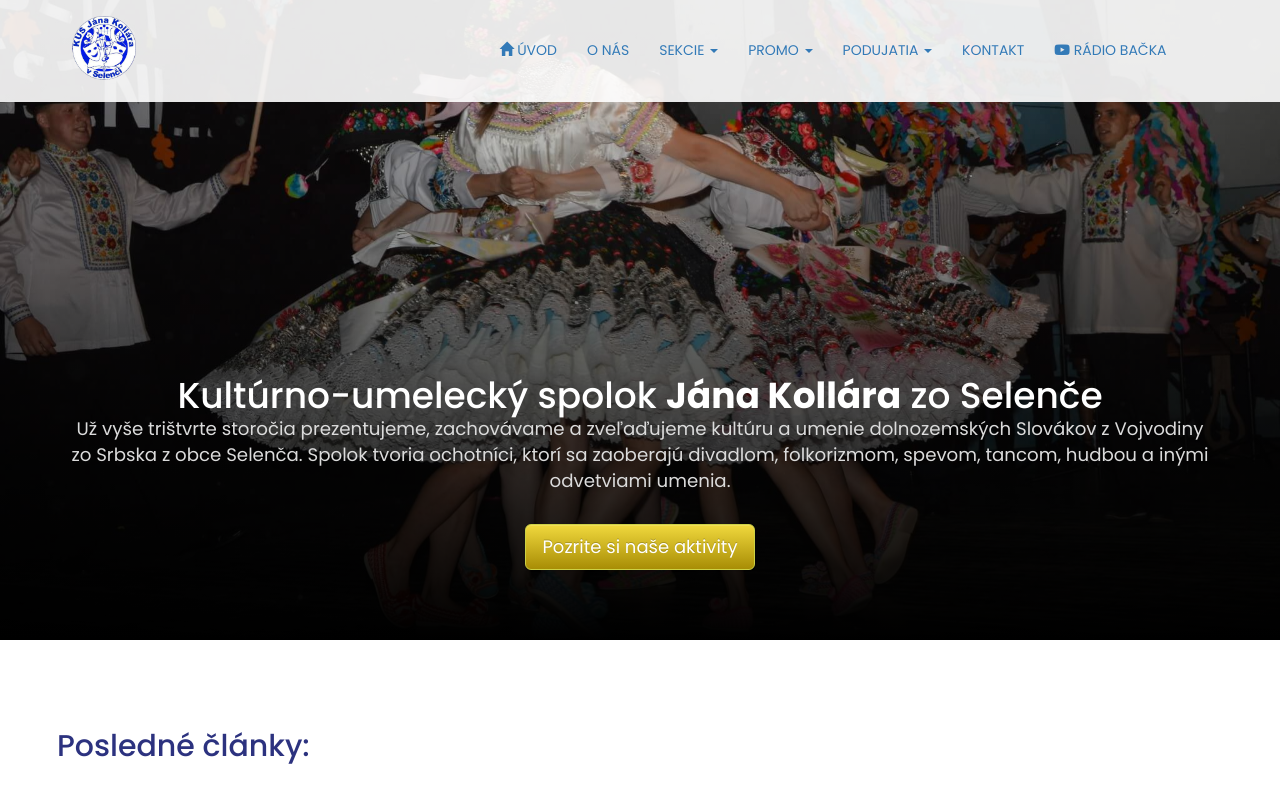
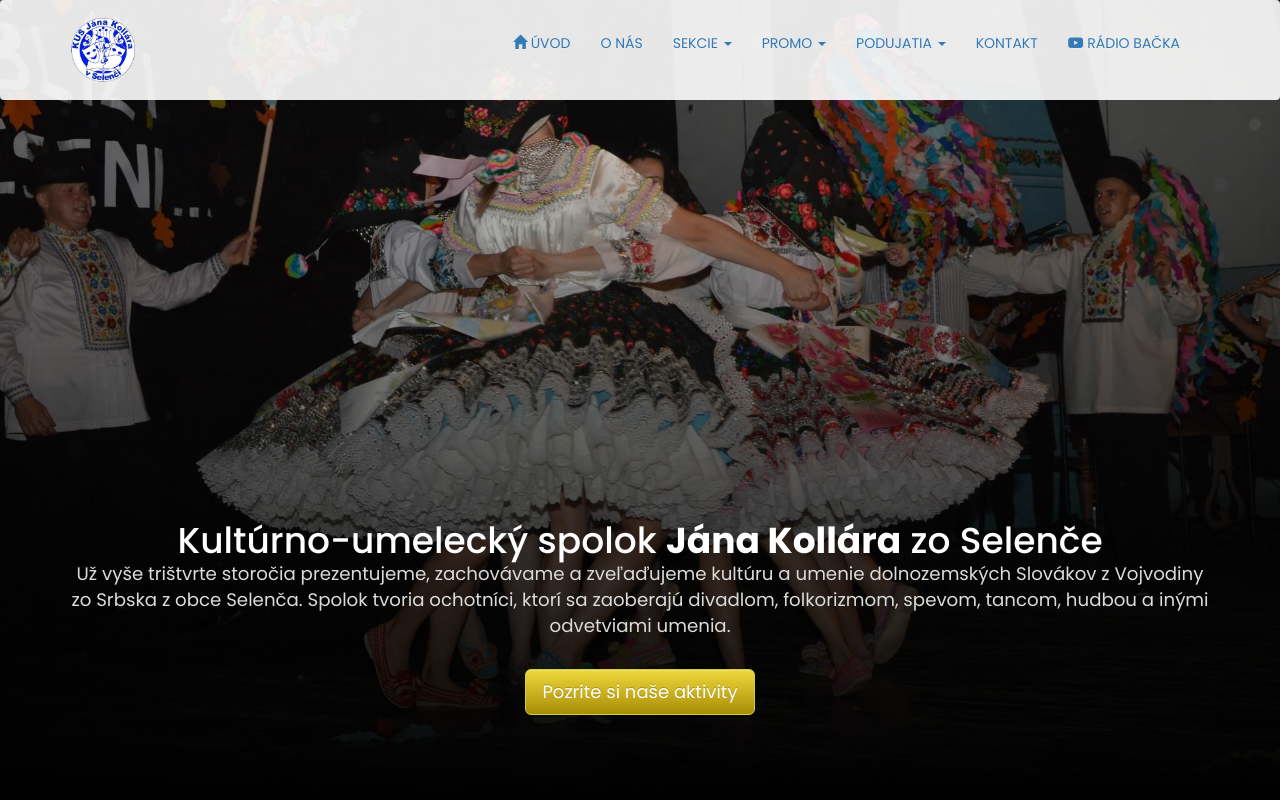
Before and after one commit to beredi/KUS-CMS, a PHP site: page /index.php in a window 1280 px wide. Shown: the top 800 px of the page. Run offline with PHP 8.4, Linux system fonts and the light colour scheme; data comes from the database, SQL or seed files in the repository; some libraries are stand-ins or nearby versions.

Commit message:
navbar refractor

```diff
--- a/includes/navbar.php
+++ b/includes/navbar.php
@@ -1,17 +1,12 @@
-<div class="container-fluid navbar-background">
+<nav class="navbar navbar-background">
     <div class="container">
-        <div class="row top navbar">
-            <div class="col-lg-1 col-lg-offset-0 col-md-1 col-md-offset-0 col-sm-6 col-sm-offset-3 col-xs-6 col-xs-offset-3">
-                <a href="index"><img width="65px" height="65px" src="images/kus-jana-kollara-selenca.png" alt="Kultúrno-umelecký spolok Jána Kollára zo Selenče"></a>
-            </div>
-
         <div class="navbar-header">
+            <a href="/"><img width="65px" height="65px" src="images/kus-jana-kollara-selenca.png" alt="Kultúrno-umelecký spolok Jána Kollára zo Selenče"></a>
             <button type="button" class="navbar-toggle collapsed btn btn-lg " data-toggle="collapse" data-target="#navbar-collapse">
-                    <i class="fas fa-bars"></i>
+                <img src="images/bars-solid.svg" alt="Menu" width="24" height="24">
             </button>
         </div>
-            <div class="collapse navbar-collapse" id="navbar-collapse">
-                <div class="col-lg-10 col-lg-offset-1 col-md-11 col-sm-12 col-xs-12 navbar-center">
+        <div class="collapse navbar-collapse navbar-right" id="navbar-collapse">
             <ul class="nav navbar-nav">
                 <li><a href="index"><span class="glyphicon glyphicon glyphicon-home"></span> ÚVOD</a></li>
                 <li><a href="about?pagepseu=about"> O NÁS </a></li>
@@ -37,15 +32,13 @@
                         ?>
                     </ul>
                 </li>
-                        <li class="dropdown"><a href="#" class="dropdown-toggle" data-toggle="dropdown"> PROMO <span
-                                        class="caret"></span></a>
+                <li class="dropdown"><a href="#" class="dropdown-toggle" data-toggle="dropdown"> PROMO <span class="caret"></span></a>
                     <ul class="dropdown-menu">
                         <li><a href="videogallery"> Videogaléria</a></li>
                         <li><a href="download"> Na stiahnutie</a></li>
                     </ul>
                 </li>
-                        <li class="dropdown"><a href="#" class="dropdown-toggle" data-toggle="dropdown"> PODUJATIA <span
-                                        class="caret"></span></a>
+                <li class="dropdown"><a href="#" class="dropdown-toggle" data-toggle="dropdown"> PODUJATIA <span class="caret"></span></a>
                     <ul class="dropdown-menu">
                         <li><a href="nadchadzajuce-podujatia"> Nadchádzajúce podujatia </a></li>
                         <li><a href="predchadzajuce-podujatia"> Predchádzajúce podujatia </a></li>
@@ -56,6 +49,4 @@
             </ul>
         </div>
     </div>
-        </div>
-    </div>
-</div>
+</nav>
--- a/index.php
+++ b/index.php
@@ -5,11 +5,11 @@ session_start();
 <!DOCTYPE html>
 <html lang="sk">
 <!--HTML5 Document by Jaroslav Beredi-->
+
 <head>
       <meta charset="UTF-8">
       <title>Kultúrno-umelecký spolok Jána Kollára zo Selenče</title>
-      <meta name="description"
-            content="Prezentujeme kultúru a umenie Slovákov z Vojvodiny zo Srbska. Zachovávame ľudovú tradíciu, folkór a ochotnícke divadlo našej osady Selenče.">
+      <meta name="description" content="Prezentujeme kultúru a umenie Slovákov z Vojvodiny zo Srbska. Zachovávame ľudovú tradíciu, folkór a ochotnícke divadlo našej osady Selenče.">
       <meta name="author" content="Jaroslav Beredi">
       <meta http-equiv="X-UA-Compatible" content="IE=edge">
       <meta name="viewport" content="width=device-width, initial-scale=1">
@@ -30,6 +30,7 @@ session_start();
       <?php include 'includes/headerInclude.php'; ?>
 
 </head>
+
 <body>
 
       <!-- HEADER -->
@@ -54,4 +55,5 @@ footer("other");
       <script src="links/link.js"></script>
 </body>
 <!--   font-family: 'Istok Web', sans-serif;   -->
+
 </html>
--- a/links/styles.css
+++ b/links/styles.css
@@ -331,12 +331,6 @@ ul.pager li a.active-page {
   font-weight: bold;
 }
 
-@media (min-width: 768px) {
-  .navbar-nav {
-    float: right !important;
-  }
-}
-
 .padding-footer-text div {
   padding: 10px 0px;
 }
@@ -347,7 +341,7 @@ ul.pager li a.active-page {
 }
 
 .header {
-  height: 80vh; /* Adjust height as needed */
+  height: 100vh; /* Adjust height as needed */
   background-size: cover;
   background-position: center;
   transition: background-image 0.5s ease-in-out;
@@ -366,6 +360,18 @@ ul.pager li a.active-page {
   margin: 0;
   z-index: 100;
   min-height: 100px;
+  @media (min-width: 575.98px) {
+    display: flex;
+    flex-direction: row;
+    align-items: center;
+  }
+  @media (max-width: 575.98px) {
+    padding: 10px;
+  }
+}
+
+.custom-nav-link {
+  color: blue;
 }
 
 .navbar-center {
@@ -375,7 +381,7 @@ ul.pager li a.active-page {
 .heading-text {
   margin-top: auto;
   text-align: center;
-  padding-bottom: 40px;
+  padding-bottom: 55px;
   overflow: hidden; /* Hide overflowing content */
 }
 
```
Also changed, not shown: includes/headerInclude.php (+9 -10 lines), images/bars-solid.svg (added). Lines whose indentation alone changed are shown as unchanged.
